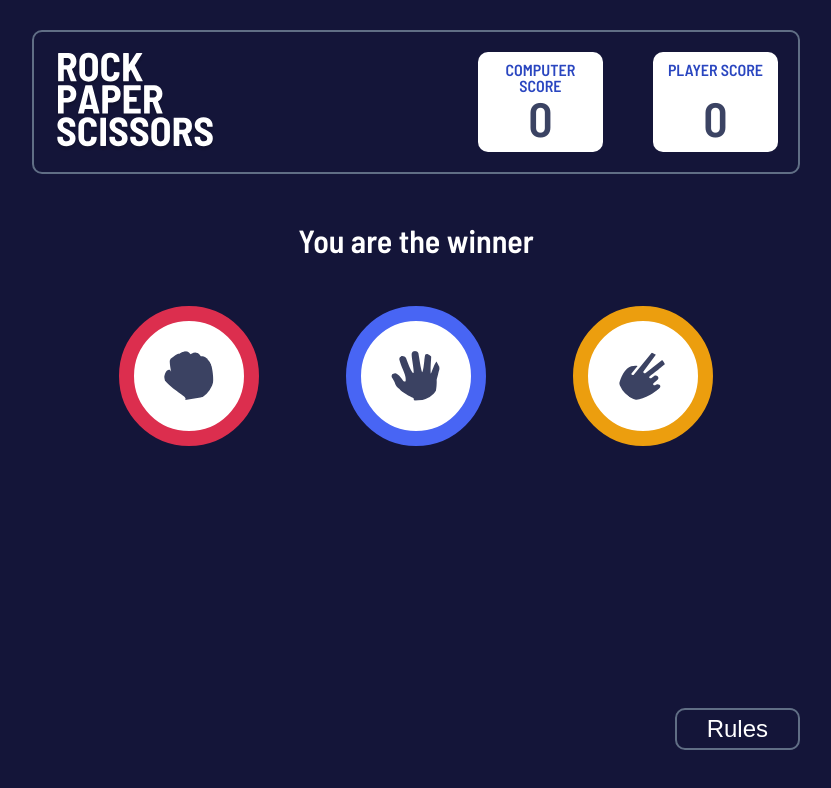
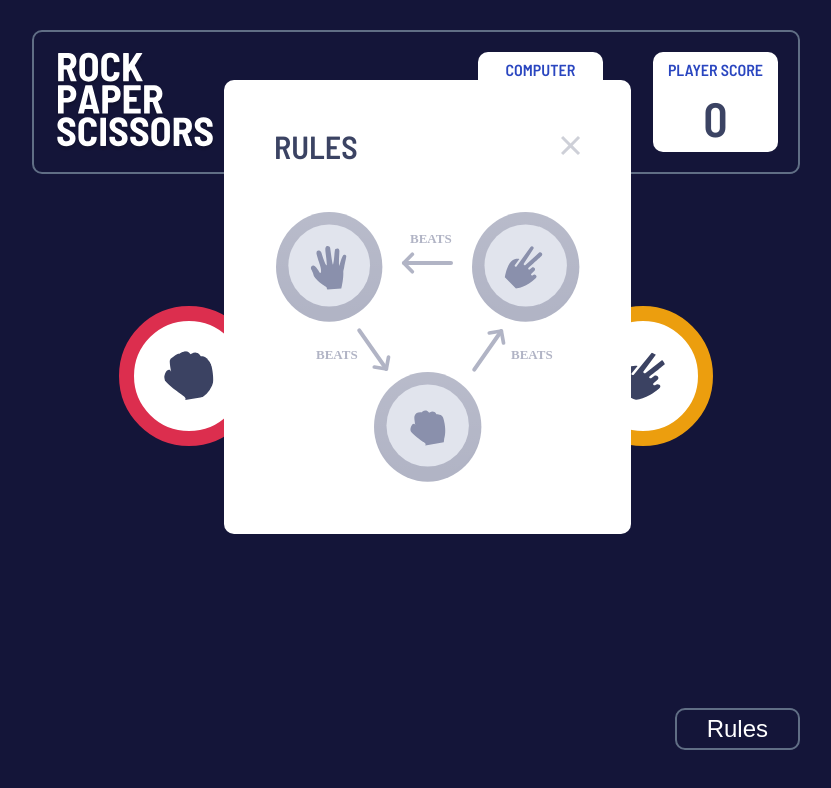
Before and after one commit to Sonsyduke/Rock-Paper-Scissors, a plain HTML site: page index.html in a window 1280 px wide. Both pictures are taken after a click on the button "Rules". Shown: the whole page, without its empty margins (224-1055 px from the left). Drawn offline with Linux system fonts and the light colour scheme.

Commit message:
Fixed the rules button to show the rules of the game

```diff
--- a/index.html
+++ b/index.html
@@ -30,7 +30,7 @@
       </div>
 
       <div class="result-section">
-        <p class="result">You are the winner</p>
+        <p class="result">Pick your option below</p>
       </div>
 
       <div class="buttons-section">
--- a/script.js
+++ b/script.js
@@ -17,6 +17,9 @@ const rockBtn = document.querySelector("#rock");
 const paperBtn = document.querySelector("#paper");
 const scissorsBtn = document.querySelector("#scissors");
 const result = document.querySelector(".result");
+const rulesBtn = document.querySelector(".rules-btn");
+const rules = document.querySelector(".rules");
+const closeBtn = document.querySelector("#close-btn");
 
 rockBtn.addEventListener("click", function () {
   result.textContent = playRound("rock", computerSelection());
@@ -97,3 +100,11 @@ function playRound(playerSelection, computerSelection) {
 // game();
 
 // console.log(playRound(playerSelection(), computerSelection()));
+
+rulesBtn.addEventListener("click", function () {
+  rules.classList.toggle("display");
+});
+
+closeBtn.addEventListener("click", function () {
+  rules.classList.toggle("display");
+});
--- a/styles.css
+++ b/styles.css
@@ -148,7 +148,9 @@ body {
 /* =========================== RULES =========================== */
 
 .rules {
-  position: relative;
+  position: absolute;
+  top: 50px;
+  left: 25%;
   background-color: var(--white);
   display: none;
   width: 40%;
@@ -174,6 +176,10 @@ body {
   font-size: 2rem;
   color: var(--dark-text);
   text-transform: uppercase;
+}
+
+#close-btn:hover {
+  cursor: pointer;
 }
 
 /* =========================== END OF RULES =========================== */
```
